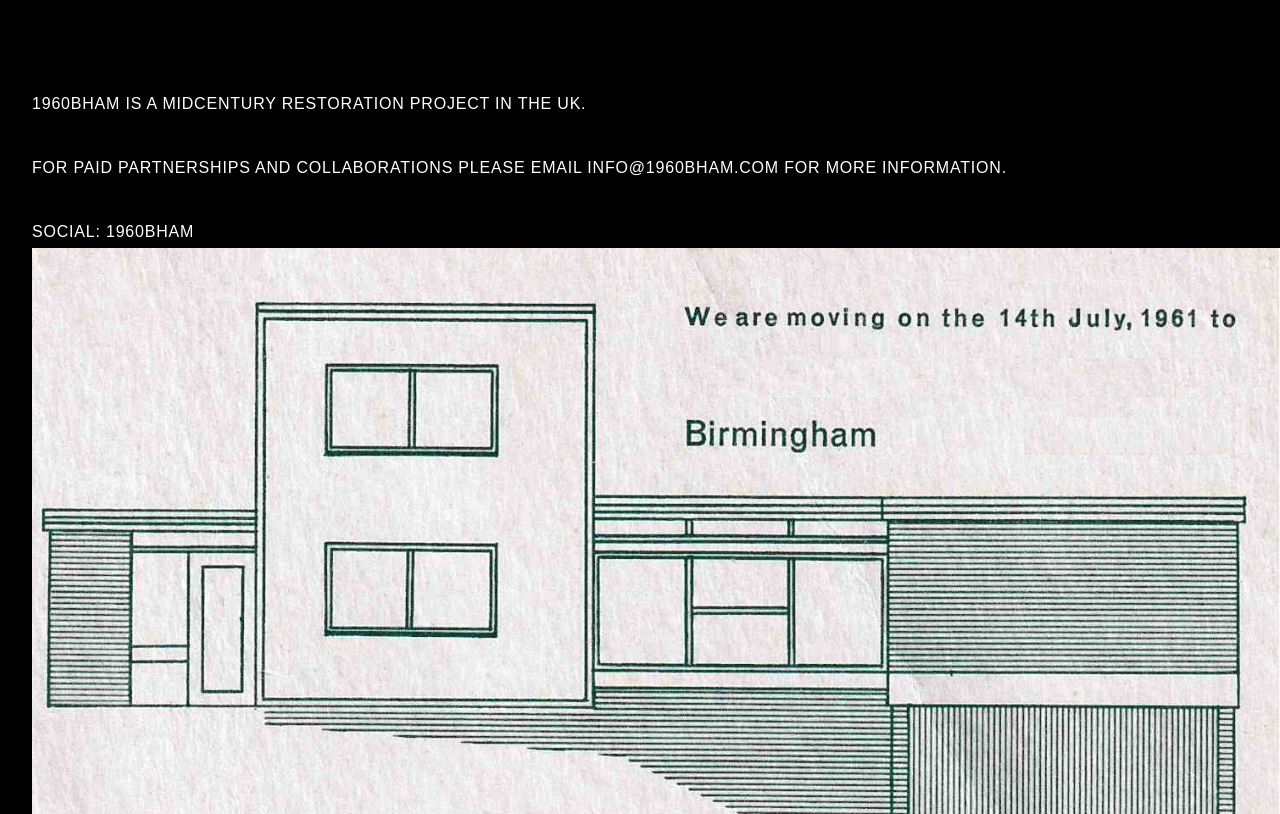
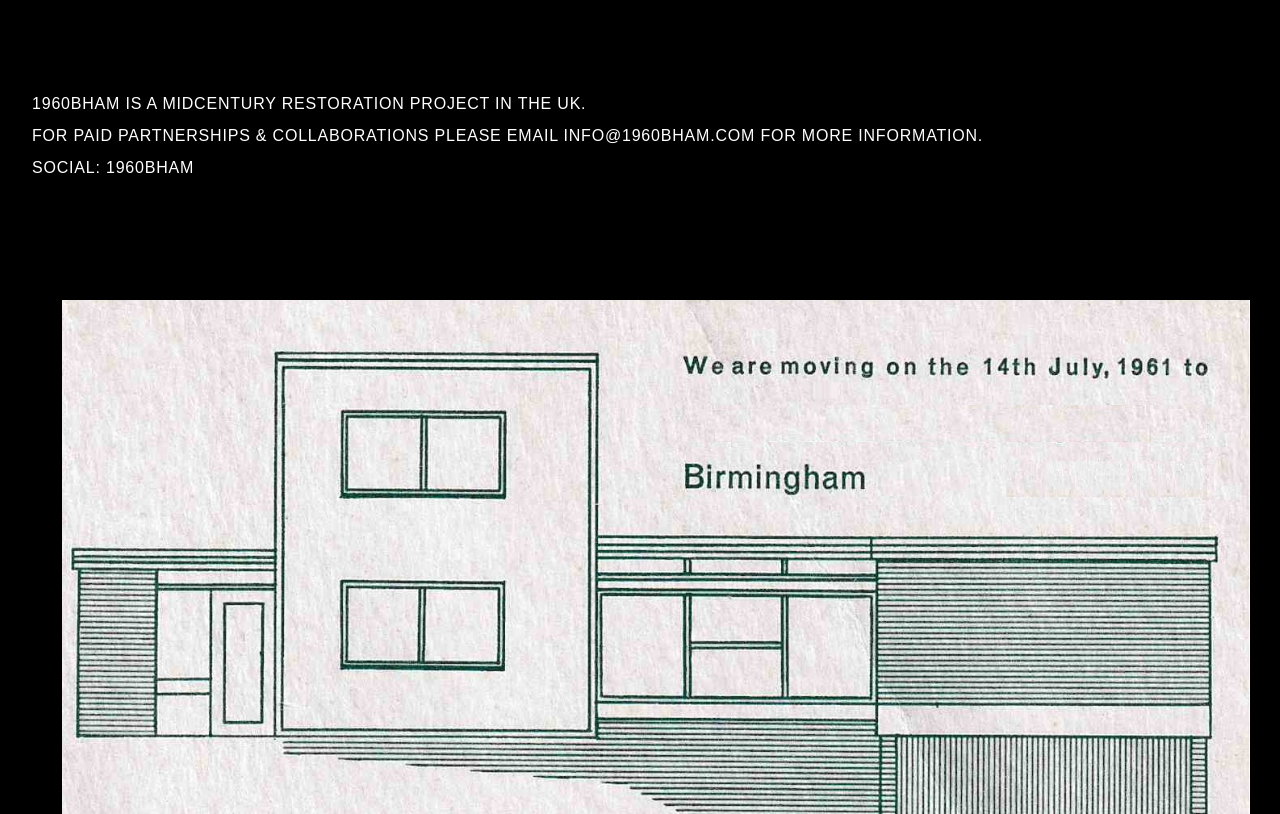
Before and after one commit to 1960bham/1960bham.github.io, a plain HTML site: page index.html in a window 1280 px wide. Shown: the part 138-952 px from the top of the page. Drawn offline with Linux system fonts and the light colour scheme.

Commit message:
Update index.html

```diff
--- a/index.html
+++ b/index.html
@@ -51,11 +51,15 @@
     </header>
 
     <div class="contact_content uppercase">
-             1960Bham is a midcentury restoration project in the UK.<br><br> FOR PAID PARTNERSHIPS AND COLLABORATIONS PLEASE EMAIL info@1960bham.com FOR MORE INFORMATION.<br><br>
+             1960Bham is a midcentury restoration project in the UK.<br> FOR PAID PARTNERSHIPS & COLLABORATIONS PLEASE EMAIL info@1960bham.com FOR MORE INFORMATION.<br>
             social: 1960bham
 
-</header>
- <img class="rt_r3_img imgs" src="images/artsteel1.jpg" alt="stool">
+  </header>
+  <div class="content">
+      <div class="primary">
+         <div class="rt_r3_item photo">
+             <a href="">
+               <img class="rt_r3_img imgs" src="images/artsteel1.jpg" alt="stool">
              </a>
              <div class="project_meta">
                <h3>Art Piece</h3>
```
